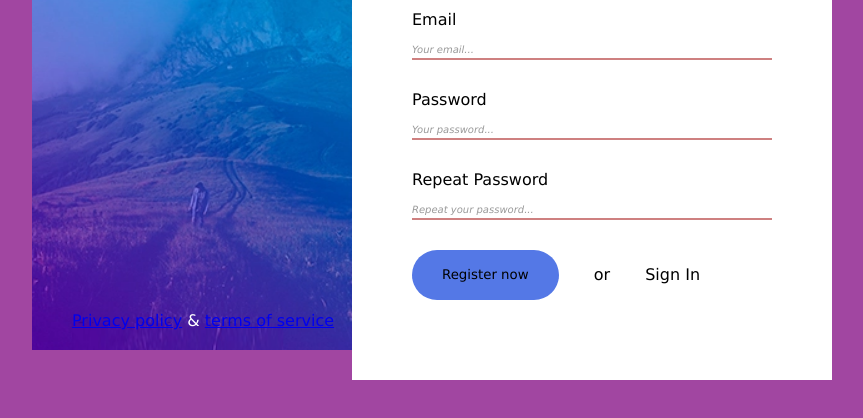
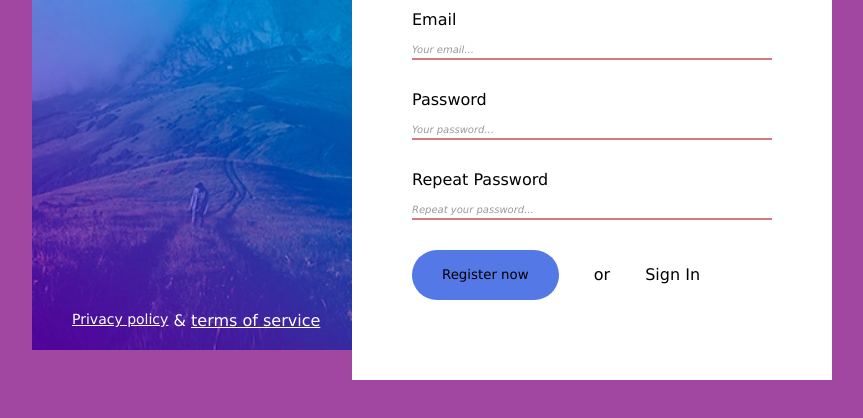
Before and after one commit to VaidasUrb/sig-up, a website: page index.html in a window 1280 px wide. Shown: the part 230-648 px from the top of the page, without its empty margins (208-1071 px from the left). Drawn offline with Linux system fonts and the light colour scheme.

Commit message:
links color fix

```diff
--- a/css/main.css
+++ b/css/main.css
@@ -51,11 +51,12 @@ body {
   right: 40px;
 }
 
-.bottom-links > link {
-  background-color: #fff;
+.bottom-links > .link {
+  color: #fff;
   font-size: 14px;
 }
 .bottom-links > .symbol {
+  color: #fff;
 }
 
 .right-column {
```
